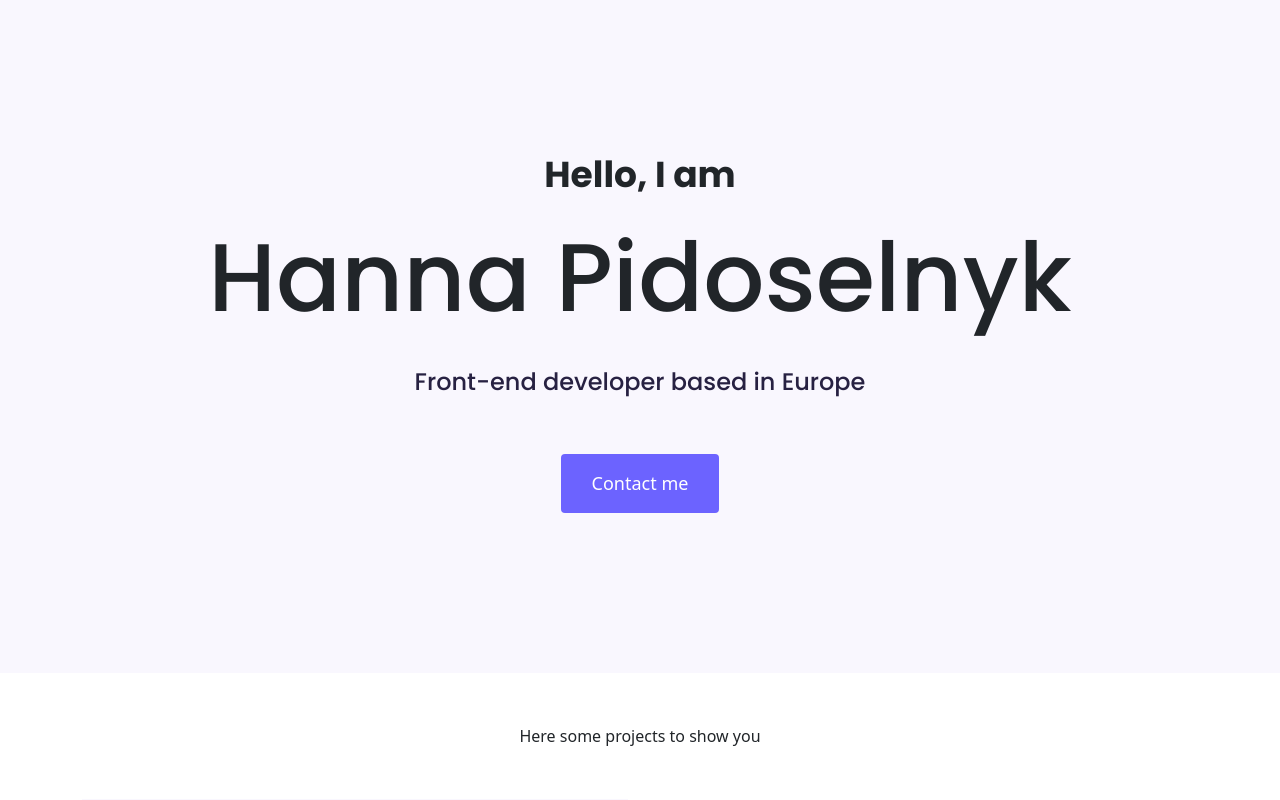
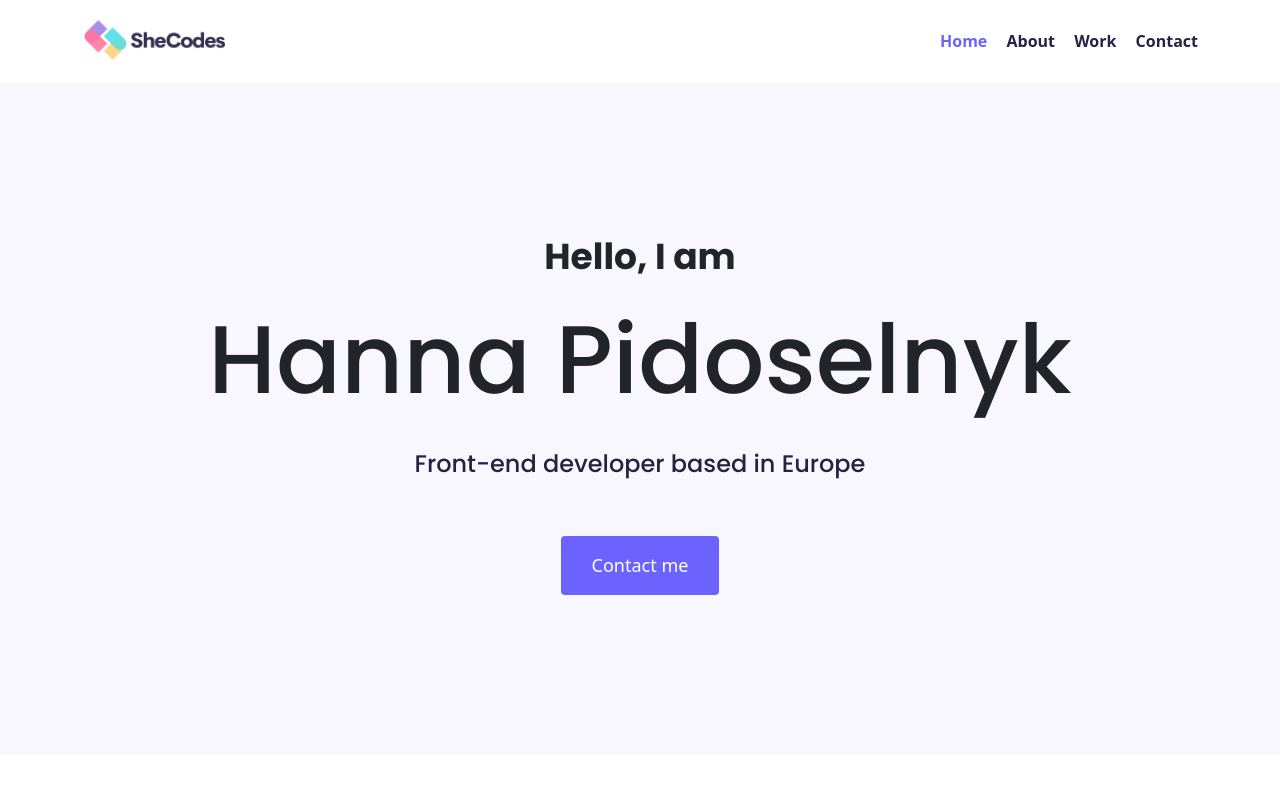
Before and after one commit to Gabunya/My-Portfolio-Project, a plain HTML site: page index.html in a window 1280 px wide. Shown: the top 800 px of the page. Drawn offline with nearby package versions, Linux system fonts and the light colour scheme; a web font is replaced by a local one.

Commit message:
Added the header of the home page

```diff
--- a/index.html
+++ b/index.html
@@ -28,6 +28,28 @@
     <title>My Portfolio</title>
   </head>
   <body>
+    <div class="container">
+      <nav class="d-flex justify-content-between">
+        <a href="/index.html">
+        <img src="images/logo.png" alt="logo" class="logo d-none d-md-block" />
+        <img src="images/logo-small.png" alt="logo" class="logo d-block d-md-none" /></a>
+        <ul>
+          <li class="active">
+            <a href="/">Home</a>
+          </li>
+          <li>
+            <a href="/about.html">About</a>
+          </li>
+          <li>
+            <a href="/work.html">Work</a>
+          </li>
+          <li>
+            <a href="/contact.html">Contact</a>
+          </li>
+        </ul>
+      </nav>
+    </div>
+
     <div class="hat">
       <p class="mb-3">Hello, I am</p>
       <h1>Hanna Pidoselnyk</h1>
@@ -40,51 +62,50 @@
     <div class="container">
       <div class="row mb-5">
         <div class="col d-none d-lg-block">
-                <img src="images/yogurt.png" alt="yogurt" class="img-fluid">
+          <img src="images/yogurt.png" alt="yogurt" class="img-fluid" />
         </div>
         <div class="col">
           <div class="project-description">
             <h2 class="mb-5">Yogurt project</h2>
             <p class="mb-5 text-muted">
-      Far far away, behind the word mountains, far from the countries Vokalia
-      and Consonantia, there live the blind texts. Separated they live in
-      Bookmarksgrove right at the coast of the Semantics, a large language
-      ocean. A small river named Duden flows by
+              Far far away, behind the word mountains, far from the countries
+              Vokalia and Consonantia, there live the blind texts. Separated
+              they live in Bookmarksgrove right at the coast of the Semantics, a
+              large language ocean. A small river named Duden flows by
             </p>
             <a href="#" class="btn-brand-main">Learn more</a>
           </div>
         </div>
       </div>
       <div class="row mb-5">
-
         <div class="col">
           <div class="project-description">
             <h2 class="mb-5">Weather App</h2>
             <p class="mb-5 text-muted">
-      Far far away, behind the word mountains, far from the countries Vokalia
-      and Consonantia, there live the blind texts. Separated they live in
-      Bookmarksgrove right at the coast of the Semantics, a large language
-      ocean. A small river named Duden flows by
+              Far far away, behind the word mountains, far from the countries
+              Vokalia and Consonantia, there live the blind texts. Separated
+              they live in Bookmarksgrove right at the coast of the Semantics, a
+              large language ocean. A small river named Duden flows by
             </p>
             <a href="#" class="btn-brand-main">Learn more</a>
           </div>
         </div>
         <div class="col d-none d-lg-block">
-                <img src="images/weather.png" alt="weather" class="img-fluid">
+          <img src="images/weather.png" alt="weather" class="img-fluid" />
         </div>
       </div>
       <div class="row mb-5">
         <div class="col d-none d-lg-block">
-                <img src="images/dictionary.png" alt="dictionary" class="img-fluid">
+          <img src="images/dictionary.png" alt="dictionary" class="img-fluid" />
         </div>
         <div class="col">
           <div class="project-description">
             <h2 class="mb-5">Dictionary App</h2>
             <p class="mb-5 text-muted">
-      Far far away, behind the word mountains, far from the countries Vokalia
-      and Consonantia, there live the blind texts. Separated they live in
-      Bookmarksgrove right at the coast of the Semantics, a large language
-      ocean. A small river named Duden flows by
+              Far far away, behind the word mountains, far from the countries
+              Vokalia and Consonantia, there live the blind texts. Separated
+              they live in Bookmarksgrove right at the coast of the Semantics, a
+              large language ocean. A small river named Duden flows by
             </p>
             <a href="#" class="btn-brand-main">Learn more</a>
           </div>
--- a/style.css
+++ b/style.css
@@ -4,6 +4,42 @@ font-family: 'Poppins', sans-serif;*/
   --background-color: #f9f7fe;
   --btn-color: #6c63ff;
   --heading-font-family: "Poppins", sans-serif;
+}
+
+.logo {
+  max-height: 40px;
+}
+
+nav {
+  padding: 20px 0;
+
+}
+
+nav ul {
+  margin: 0;
+  padding: 0;
+}
+
+nav li {
+  display: inline;
+  list-style: none;
+  line-height: 42px;
+  margin-left: 15px;
+}
+
+nav a {
+text-decoration: none;
+color: #272142;
+font-weight: bold;
+}
+
+nav li.active a {
+  color: var(--btn-color);
+}
+
+nav a:hover {
+  color: var(--btn-color);
+  transition: all 150ms ease-in-out;
 }
 
 h1,
@@ -103,6 +139,8 @@ p {
     text-align: center;
     padding: 0;
   }
+
+
 }
 
 .content-container {
```
Also changed, not shown: images/logo-small.png (added), images/logo.png (added), 2 other files. Lines whose indentation alone changed are shown as unchanged.
